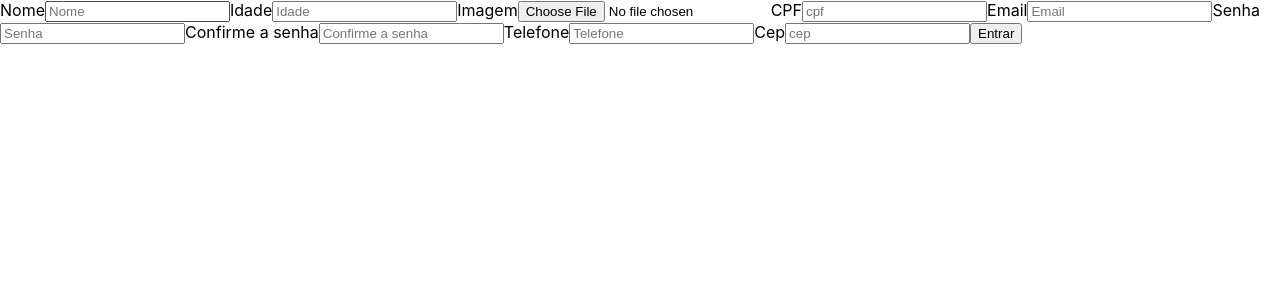
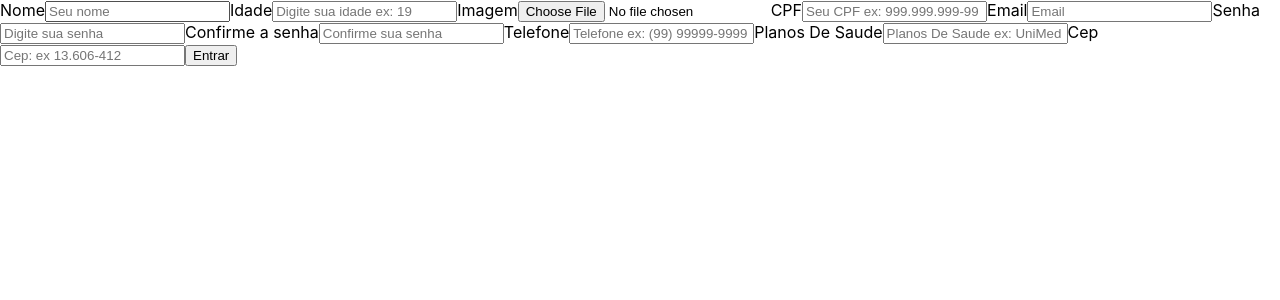
Before and after one commit to ClinicasAqui/hospital, a React (Create React App) app: page /register in a window 1280 px wide. Shown: the top 300 px of the page. Built offline with nearby package versions, Linux system fonts and the light colour scheme.

Commit message:
add form item

```diff
--- a/src/context/authContext/index.tsx
+++ b/src/context/authContext/index.tsx
@@ -1,43 +1,81 @@
 import { createContext, useState } from "react";
 import { toast } from "react-toastify";
-import 'react-toastify/dist/ReactToastify.css';
-import { IAuthContext, IAuthContextProvier, IRegisterClient, ISingIn } from "../../interfaces/authInteface/authInterface";
+import "react-toastify/dist/ReactToastify.css";
+import {
+  IAuthContext,
+  IAuthContextProvier,
+  IRegisterClient,
+  ISingIn,
+} from "../../interfaces/authInteface/authInterface";
 import { apiFake } from "../../services/apifake";
 import { FieldValue } from "react-hook-form/dist/types";
 import { IResponseLogin } from "../../interfaces/apiInterface/apiInterface";
 
-export const AuthContextProvier = createContext<IAuthContextProvier>({} as IAuthContextProvier)
+export const AuthContextProvier = createContext<IAuthContextProvier>(
+  {} as IAuthContextProvier
+);
 
-export function AuthContext({children}: IAuthContext){
+export function AuthContext({ children }: IAuthContext) {
   const singIn = (data: FieldValue<ISingIn>) => {
-        toast.promise(apiFake.post("/login", data).then((res: IResponseLogin) => {
-            localStorage.setItem("@Token", res.data.accessToken)
-            localStorage.setItem("@Id_User", res.data.user.id)
-        }),{
+    toast.promise(
+      apiFake.post("/login", data).then((res: IResponseLogin) => {
+        localStorage.setItem("@Token", res.data.accessToken);
+        localStorage.setItem("@Id_User", res.data.user.id);
+      }),
+      {
         pending: "Carregando...",
         success: "Logado com sucesso",
-            error: "Email ou Senha incorreto"
-        })
+        error: "Email ou Senha incorreto",
       }
+    );
+  };
 
   const registerClient = (data: IRegisterClient) => {
-        console.log(data.image)
-        const {name, email, password, idade, image, cpf, telefone, cep, loradouro, bairro, localidade, uf, numero} = data
-        toast.promise(apiFake.post("/register", {name, email, password, idade, image, cpf, telefone, endereco: { cep, loradouro, bairro, localidade, uf, numero }}).then((res) => {
-            localStorage.setItem("@Token", res.data.accessToken)
-            localStorage.setItem("@Id_User", res.data.user.id)
-            console.log(res.data)
-        }),{
+    console.log(data.image);
+    const {
+      name,
+      email,
+      password,
+      idade,
+      planos,
+      image,
+      cpf,
+      telefone,
+      cep,
+      loradouro,
+      bairro,
+      localidade,
+      uf,
+      numero,
+    } = data;
+    toast.promise(
+      apiFake
+        .post("/register", {
+          name,
+          email,
+          password,
+          idade,
+          image,
+          cpf,
+          telefone,
+          endereco: { cep, loradouro, bairro, localidade, uf, numero },
+        })
+        .then((res) => {
+          localStorage.setItem("@Token", res.data.accessToken);
+          localStorage.setItem("@Id_User", res.data.user.id);
+          console.log(res.data);
+        }),
+      {
         pending: "Carregando...",
         success: "Logado com sucesso",
-            error: "Email ou Senha incorreto"
-        })
+        error: "Email ou Senha incorreto",
       }
+    );
+  };
 
-
-    return(
-        <AuthContextProvier.Provider value={{singIn, registerClient}}>
+  return (
+    <AuthContextProvier.Provider value={{ singIn, registerClient }}>
       {children}
     </AuthContextProvier.Provider>
-    )
+  );
 }
--- a/src/interfaces/authInteface/authInterface.ts
+++ b/src/interfaces/authInteface/authInterface.ts
@@ -23,6 +23,7 @@ export interface IRegisterClient{
     idade: string;
     image: File;
     cpf: string;
+    planos?: string
     telefone: string;
     cep: string;
     loradouro: string;
--- a/src/pages/register/registerClient/registClient.tsx
+++ b/src/pages/register/registerClient/registClient.tsx
@@ -76,7 +76,7 @@ export const RegisterClient = () => {
   return (
     <form onSubmit={handleSubmit(registerClient)}>
       <label htmlFor="name">Nome</label>
-      <input type="text" {...register("name")} placeholder="Nome" id="name" />
+      <input type="text" {...register("name")} placeholder="Seu nome" id="name" />
       <span>
         <>{errors.name?.message}</>
       </span>
@@ -84,7 +84,7 @@ export const RegisterClient = () => {
       <input
         type="text"
         {...register("idade")}
-        placeholder="Idade"
+        placeholder="Digite sua idade ex: 19"
         id="idade"
       />
       <span>
@@ -94,7 +94,6 @@ export const RegisterClient = () => {
       <input
         type="file"
         {...register("image")}
-        placeholder="image"
         id="image"
       />
       <span>
@@ -105,7 +104,7 @@ export const RegisterClient = () => {
         mask={"999.999.999-99"}
         type="text"
         {...register("cpf")}
-        placeholder="cpf"
+        placeholder="Seu CPF ex: 999.999.999-99"
         id="cpf"
       />
       <span>
@@ -125,7 +124,7 @@ export const RegisterClient = () => {
       <input
         type="password"
         {...register("password")}
-        placeholder="Senha"
+        placeholder="Digite sua senha"
         id="password"
       />
       <span>
@@ -135,7 +134,7 @@ export const RegisterClient = () => {
       <input
         type="password"
         {...register("confiPass")}
-        placeholder="Confirme a senha"
+        placeholder="Confirme sua senha"
         id="confiPass"
       />
       <span>
@@ -146,8 +145,18 @@ export const RegisterClient = () => {
         mask={"(99) 99999-9999"}
         type="text"
         {...register("telefone")}
-        placeholder="Telefone"
+        placeholder="Telefone ex: (99) 99999-9999"
         id="Telefone"
+      />
+      <span>
+        <>{errors.telefone?.message}</>
+      </span>
+      <label htmlFor="planos">Planos De Saude</label>
+      <input
+        type="text"
+        {...register("planos")}
+        placeholder="Planos De Saude ex: UniMed"
+        id="planos"
       />
       <span>
         <>{errors.telefone?.message}</>
@@ -157,7 +166,7 @@ export const RegisterClient = () => {
         mask={"99.999-999"}
         type="text"
         {...register("cep")}
-        placeholder="cep"
+        placeholder="Cep: ex 13.606-412"
         id="cep"
         onChange={(ev) => setCep(ev.target.value)}
         value={cep}
```
Lines whose indentation alone changed are shown as unchanged.
